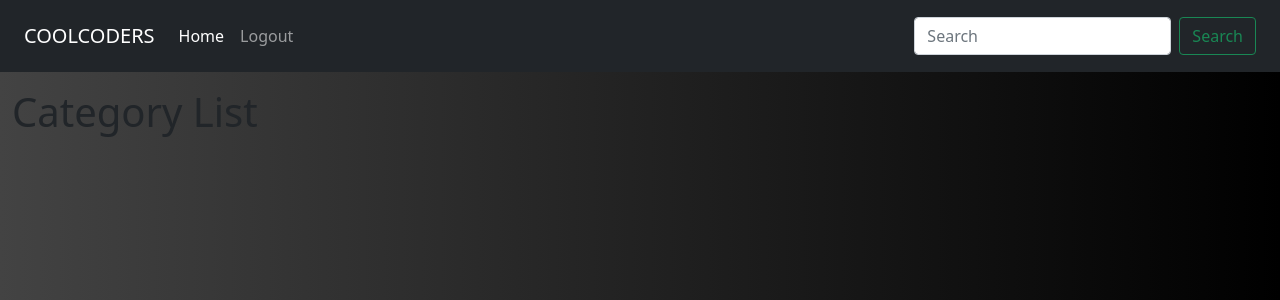
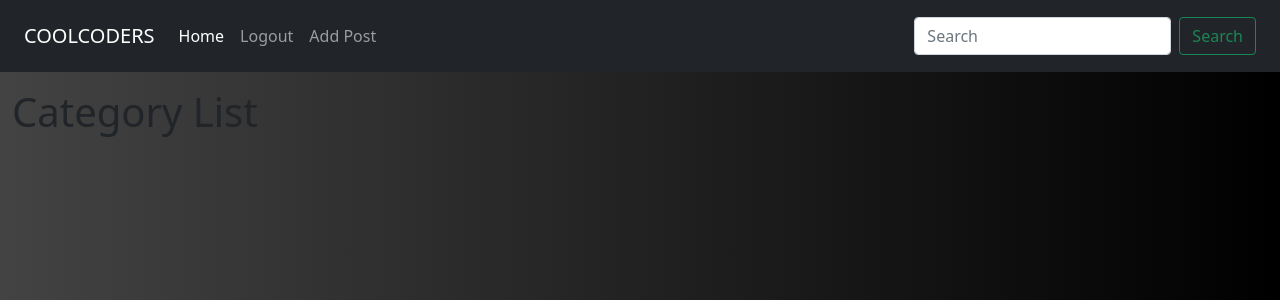
Before and after one commit to DarrachBarneveld/Project-4-CodeInstitute, a Django app: page / in a window 1280 px wide. Shown: the top 300 px of the page. Run offline with Django 3.2, Linux system fonts and the light colour scheme; the visitor is signed in with stand-in values (Sample User, id 1); data that the repository does not hold is empty.

Commit message:
Added add post template, view and urls

```diff
--- a/blog/urls.py
+++ b/blog/urls.py
@@ -4,6 +4,7 @@ from django.urls import path
 
 urlpatterns = [
     path("", views.CategoryList.as_view(), name="home"),
+    path("add_post", views.AddPost.as_view(), name="add_post"),
     path("<slug:slug>/", views.CategoryPosts.as_view(), name="category_posts"),
     path("post/<slug:slug>/", views.PostDetail.as_view(), name="post_detail"),
 ]
--- a/blog/views.py
+++ b/blog/views.py
@@ -56,3 +56,11 @@ class PostDetail(View):
             "post_detail.html",
             {"post": post},
         )
+
+
+class AddPost(View):
+    def get(self, request, *args, **kwargs):
+        return render(
+            request,
+            "add_post.html",
+        )
--- /dev/null
+++ b/templates/add_post.html
@@ -0,0 +1,6 @@
+{% extends "base.html" %}
+<!--  -->
+{% block content %}
+
+<!--  -->
+{%endblock%}
--- a/templates/base.html
+++ b/templates/base.html
@@ -61,6 +61,9 @@
             {% if user.is_authenticated %}
             <li class="nav-item">
               <a class="nav-link" href="{% url 'account_logout' %}">Logout</a>
+            </li>
+            <li class="nav-item">
+              <a class="nav-link" href="{% url 'add_post' %}">Add Post</a>
             </li>
             {% else %}
             <li class="nav-item">
```
Also changed, not shown: requirements.txt (+33 -2 lines).
